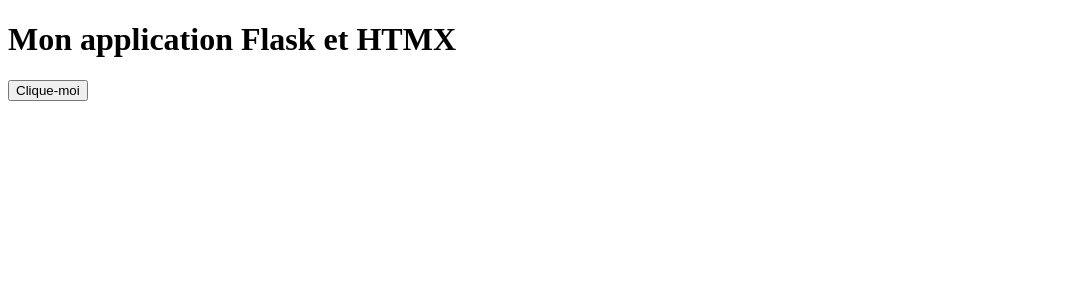
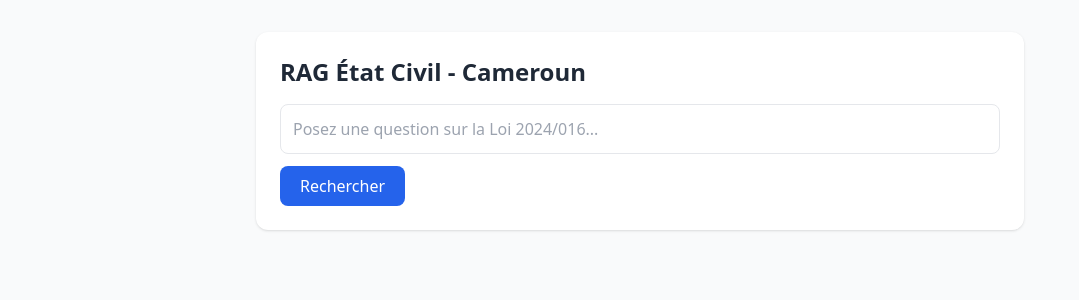
Before and after one commit to azeupaul/rag-etat-civil, a Flask app: page / in a window 1280 px wide. Shown: the top 300 px of the page, without its empty margins (0-1079 px from the left). Run offline with Flask 3, Linux system fonts and the light colour scheme; some libraries are stand-ins or nearby versions.

Commit message:
feat(ui): Update index.html for improved search functionality and styling

```diff
--- a/main.py
+++ b/main.py
@@ -1,14 +1,24 @@
-from flask import Flask, render_template
+from flask import Flask, render_template, request
 from flask_htmx import HTMX
 
 app = Flask(__name__)
 htmx = HTMX(app)
 
-@app.route('/', methods=['GET', 'POST'])
+@app.route('/')
 def main():
-    if htmx:
-        return render_template('partials/clic.html', htmx=True)
     return render_template('index.html')
+
+
+@app.route('/search', methods=['POST'])
+def search():
+    query = request.form.get('query', '')
+    # Pour l'instant, un retour HTMX factice pour tester la réactivité
+    return f"""
+    <div class="p-4 bg-gray-100 rounded-lg border mt-4">
+        <p class="font-bold">Question reçue : "{query}"</p>
+        <p class="text-sm text-gray-600 mt-2">Le moteur RAG est prêt à être connecté...</p>
+    </div>
+    """
 
 if __name__ == "__main__":
     app.run(debug=True)
--- a/templates/index.html
+++ b/templates/index.html
@@ -2,20 +2,26 @@
 <html lang="fr">
     <head>
         <meta charset="UTF-8">
-        <title>Flask & HTMX</title>
+        <title>RAG État Civil Cameroun</title>
         <!-- Chargement d'HTMX -->
         <script src="https://cdn.jsdelivr.net/npm/htmx.org@2.0.11/dist/htmx.min.js"
             integrity="sha384-2OatzQy1H+Zd/IIrjr1TcuDGqLXeHhbooAyJY1KdQMKnr4LZ22k31GBLdYKHmVjg"
             crossorigin="anonymous"></script>
+            <script src="https://cdn.tailwindcss.com"></script>
     </head>
-    <body>
-        <h1>Mon application Flask et HTMX</h1>
+    <body class="bg-gray-50 p-8">
+        <div class="max-w-3xl mx-auto bg-white p-6 rounded-xl shadow">
+            <h1 class="text-2xl font-bold text-gray-800 mb-4">RAG État Civil - Cameroun</h1>
 
-        <!-- Zone cible pour le contenu dynamique -->
-        <div id="resultat">
-            <button hx-post="/" hx-target="#resultat" hx-swap="outerHTML">
-                Clique-moi
-            </button>
+            <form hx-post="/search" hx-target="#results" hx-swap="innerHTML">
+                <input type="text" name="query" placeholder="Posez une question sur la Loi 2024/016..."
+                    class="w-full p-3 border rounded-lg focus:outline-none focus:ring-2 focus:ring-blue-500" required>
+                <button type="submit" class="mt-3 bg-blue-600 text-white px-5 py-2 rounded-lg hover:bg-blue-700">
+                    Rechercher
+                </button>
+            </form>
+
+            <div id="results"></div>
         </div>
     </body>
 </html>
```
